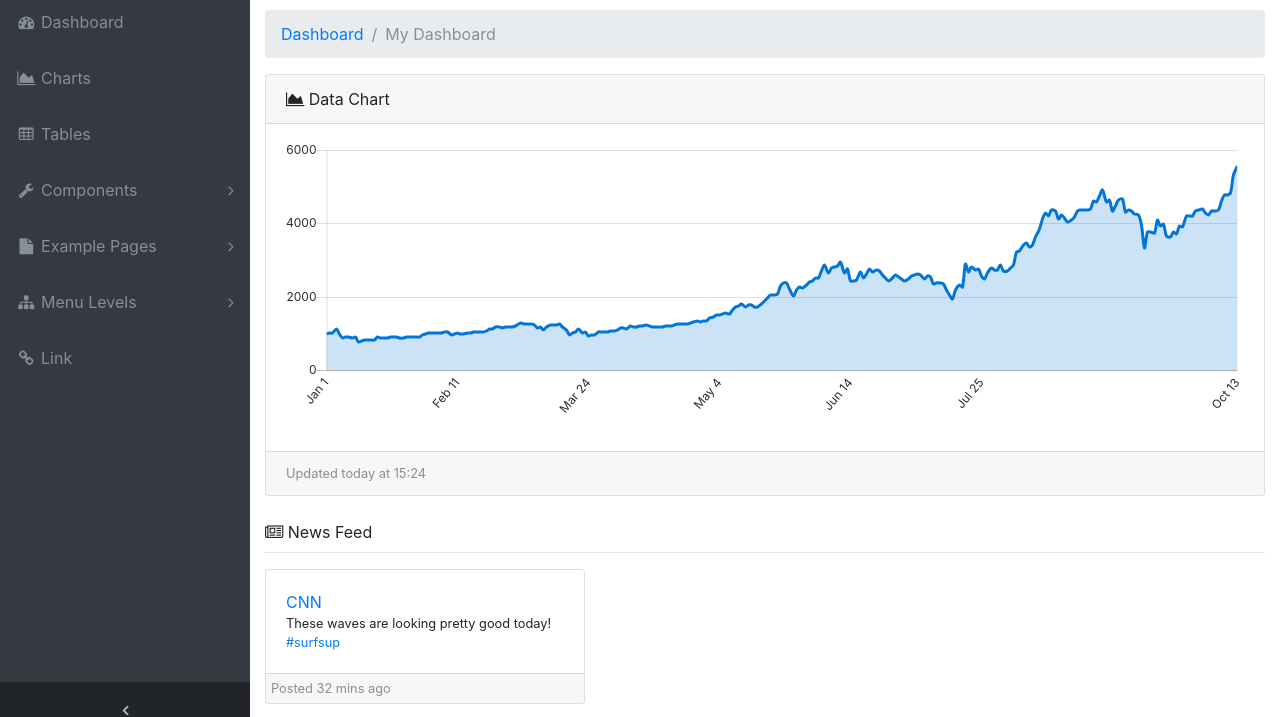
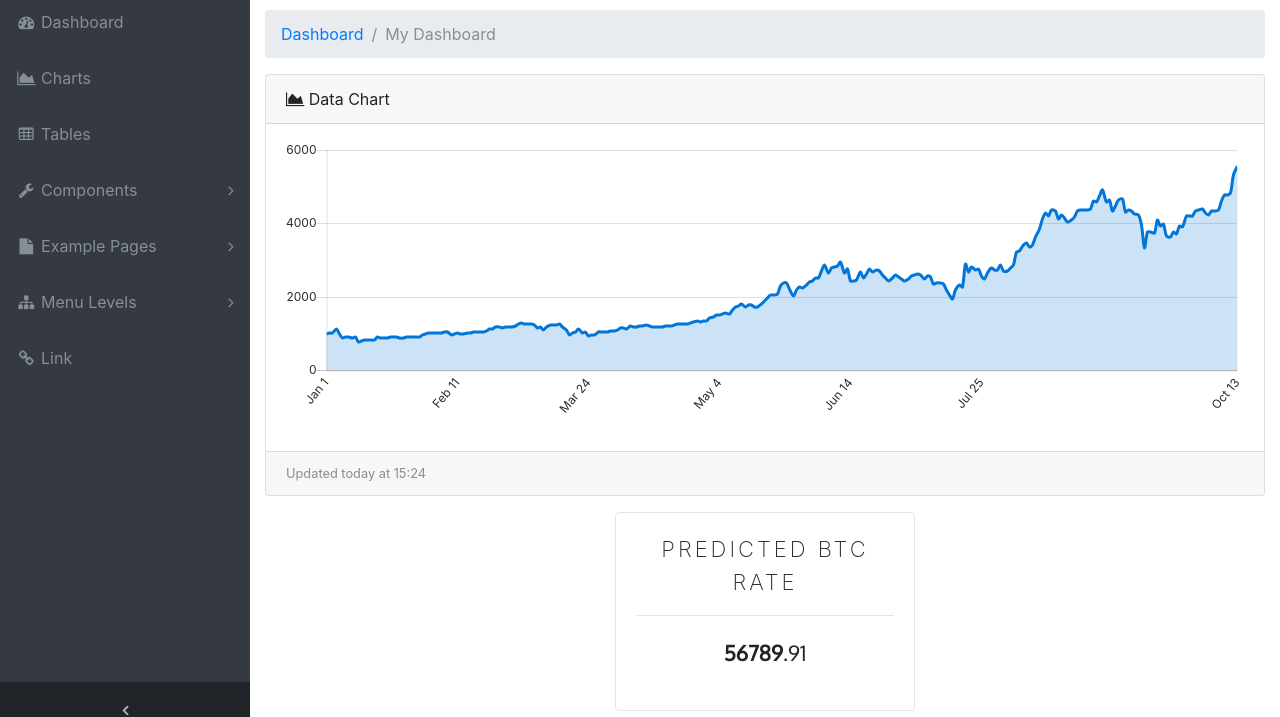
Before and after one commit to dragospopa/BlockchainTradingOpt, a website with bundled scripts: page index.html in a window 1280 px wide. Shown: the part 62-779 px from the top of the page. Built offline with nearby package versions, Linux system fonts and the light colour scheme.

Commit message:
prepares predicition div

```diff
--- a/index.html
+++ b/index.html
@@ -16,6 +16,7 @@
   <link href="vendor/datatables/dataTables.bootstrap4.css" rel="stylesheet">
   <!-- Custom styles for this template-->
   <link href="css/sb-admin.css" rel="stylesheet">
+  <link href="https://fonts.googleapis.com/css?family=Oxygen" rel="stylesheet">
   <script>
 function startTime() {
     var today = new Date();
@@ -282,6 +283,15 @@ function readSingleFile(evt) {
         </div>
         <div class="card-footer small text-muted">Updated today at 15:24</div>
 </div>
+       <center>
+        <div  id="prediction-box" style="width:300px; font-family: 'Oxygen', sans-serif; border:1px solid rgba(0,0,0,.1); border-radius:4px; padding:20px; margin-bottom:50px">
+          <span align="center" id="btc-prediction" style="font-size:22px; font-family:-apple-system,BlinkMacSystemFont,'Segoe UI',Roboto,'Helvetica Neue',Arial,sans-serif; letter-spacing: 3px; font-weight:200">PREDICTED BTC RATE</span>
+          <div id="prediction-box-value" style="width:100%">
+            <hr>
+            <p style="padding: 5px; font-size:21px"><b>56789</b>.91</p>
+          </div>
+        </div>
+       </center>
 
        <div class="mb-1 mt-4">
             <i class="fa fa-newspaper-o"></i> News Feed</div>
```
